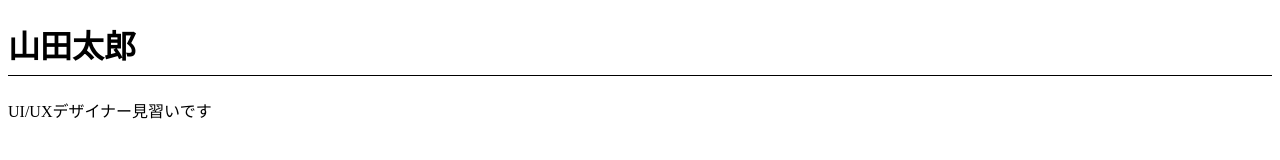
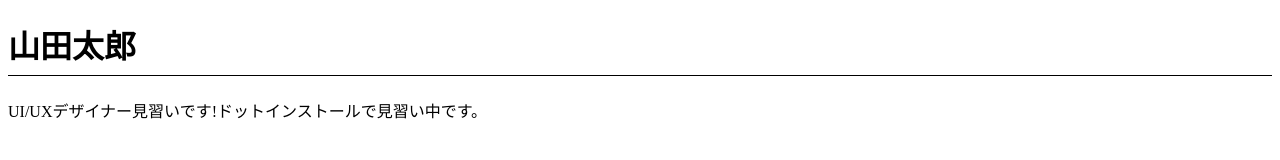
Before and after one commit to yudaiakutsu/yudaiakutsu.github.io, a plain HTML site: page index.html in a window 1280 px wide. Drawn offline with Linux system fonts and the light colour scheme.

Commit message:
Add files via upload

```diff
--- a/index.html
+++ b/index.html
@@ -9,6 +9,6 @@
 </head>
 <body>
   <h1>山田太郎</h1>
-  <p>UI/UXデザイナー見習いです</p>
+  <p>UI/UXデザイナー見習いです!ドットインストールで見習い中です。</p>
 </body>
 </html>
```
